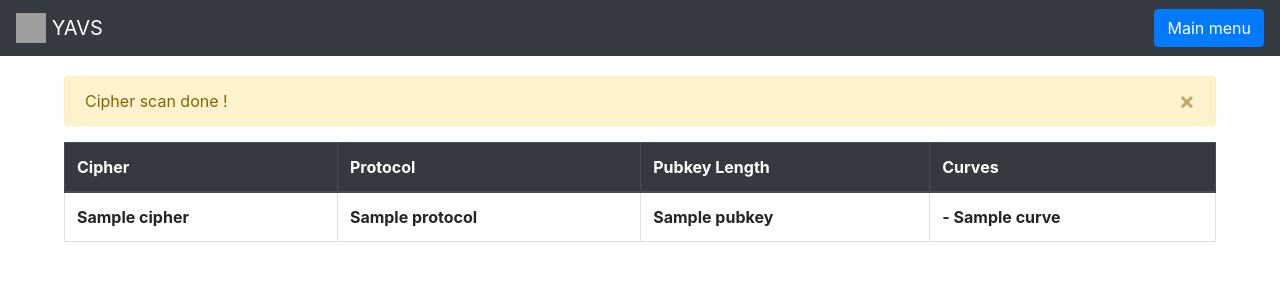
After one commit to haysberg/yavs-gui, a Flask app: page /cipherscan/1 in a window 1280 px wide. The commit adds this page. Shown: the top 300 px of the page. Run offline with Flask 2, Linux system fonts and the light colour scheme; a database or web service that is not in the repository returns one stand-in record (values such as "Sample title"); data that the repository does not hold is empty; some libraries are stand-ins or nearby versions; grey boxes are pictures that could not be loaded.

Commit message:
Added the cipherscan page, will not need to modify the front page to add the ability to do it without querying the direct URL

```diff
--- a/app.py
+++ b/app.py
@@ -33,3 +33,9 @@ def servicescan(target, ports):
     result = requests.get("http://localhost:5000/servicescan/" + target + "/" + ports)
     result = result.json()
     return render_template('servicescan.html', json=result, message_list=['Service scan done !'])
+
+@app.route('/cipherscan/<target>')
+def cipherscan(target):
+    result = requests.get("http://localhost:5000/cipherscan/" + target)
+    result = result.json()
+    return render_template('cipherscan.html', json=result, message_list=['Cipher scan done !'])
--- /dev/null
+++ b/templates/cipherscan.html
@@ -0,0 +1,26 @@
+{% extends "layout.html" %}
+{% block content %}
+        <table class="table table-bordered table-hover">
+            <thead class="thead-dark">
+                <tr>
+                    <th scope="col">Cipher</th>
+                    <th scope="col">Protocol</th>
+                    <th scope="col">Pubkey Length</th>
+                    <th scope="col">Curves</th>
+                </tr>
+            </thead>
+            {% if json is defined %}
+                {% for cipher in json.ciphersuite %}
+                    <tr>
+                        <th>{{ cipher.cipher }}</th>
+                        <th>{{ cipher.protocols[0] }}</th>
+                        <th>{{ cipher.pubkey[0] }}</th>
+                        <th>
+                            {% for curve in cipher.curves %}
+                                - {{ curve }}<br>
+                            {% endfor %}
+                        </th>
+                    </tr>
+                {% endfor %}
+            {% endif %}
+{% endblock %}
--- a/templates/servicescan.html
+++ b/templates/servicescan.html
@@ -18,7 +18,6 @@
                         <th>{{ line[3] }}</th>
                     </tr>
                 {% endfor %}
-
         {% endif %}
     </table>
     <a href="/"><button type="button" class="btn btn-success">Run another test</button></a>
```
